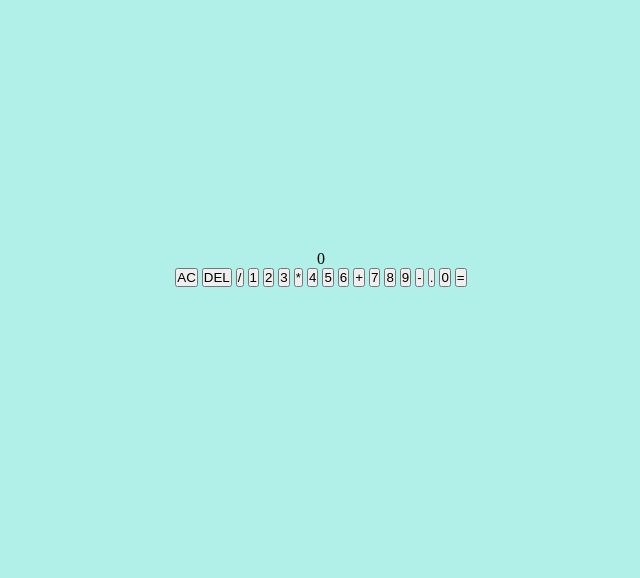
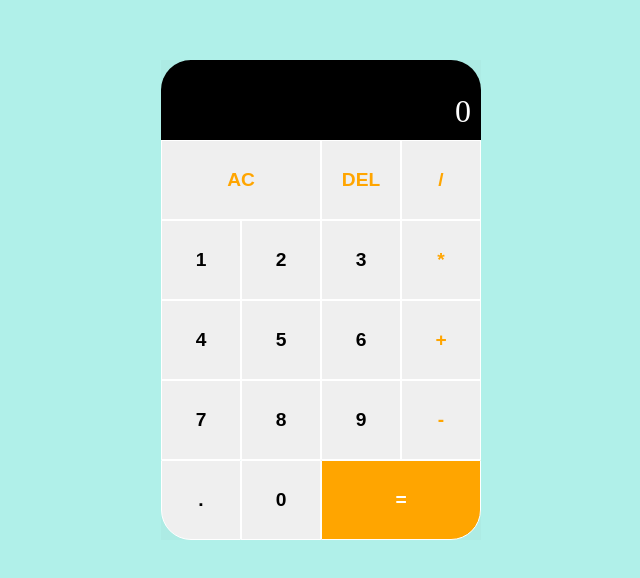
Before and after one commit to Alex44499/calculator, a plain HTML site: page index.html in a window 1280 px wide. Shown: the part 132-710 px from the top of the page, without its empty margins (319-959 px from the left). Drawn offline with Linux system fonts and the light colour scheme.

Commit message:
Re-create calculator interface(style from Poco)

```diff
--- a/style.css
+++ b/style.css
@@ -5,119 +5,93 @@
 }
 
 body {
-  min-height: 100vh;
-  display: flex;
-  justify-content: center;
-  align-items: center;
-
-  background-color: rgb(176, 240, 233);
-  background-color: radial-gradient(
-    circle,
-    rgba(176, 240, 233, 1) 0%,
-    rgba(78, 159, 208, 1) 100%
-  );
+  background: rgb(176, 240, 233);
 }
 
-.calculator-content {
-  display: flex;
-  justify-content: center;
-  align-items: center;
-  flex-direction: column;
 
-  width: 360px;
-  height: 440px;
 
-  font-family: 'Times New Roman', Times, serif;
-  font-size: x-large;
-  /* background-color: #4158d0;
-  background-image: linear-gradient(
-    43deg,
-    #4158d0 0%,
-    #c850c0 46%,
-    #ffcc70 100%
-  ); */
-  background-color: #ff3cac;
-  background-image: linear-gradient(
-    225deg,
-    #ff3cac 0%,
-    #784ba0 50%,
-    #2b86c5 100%
-  );
-
-  border-radius: 10px;
+.calculator{
+  min-height: 100vh;
+  position: relative;
 }
 
-.output {
-  display: flex;
+
+.content {
+  display: grid;
+  margin-top: 2em;
   justify-content: center;
+  align-content: center;
+  position:absolute;
+  top: 50%;
+  left: 50%;
+  transform:translate(-50%,-50%);
+  grid-template-columns: repeat(4,80px);
+  grid-template-rows:minmax(80px, auto)repeat(5,80px);
+
+
+
+  background: rgba(0, 0,0,0.02);
+  box-shadow: 20px 20px 60px #bebebe
+  -20px -20px 60px #ffffff;
 }
 
-.setOfButtons {
+.span{
+  grid-column: span 2;
+}
+
+
+.output{
+  grid-column: 1/5;
+  background: black;
+  color: white;
   display: flex;
-  justify-content: center;
-  align-items: center;
+  justify-content: space-between;
+  flex-direction: column;
+  align-items: flex-end;
+  padding: 10px;
+  word-wrap:break-word;
+  word-break: break-all;
+  border-top-right-radius: 30px  ;
+  border-top-left-radius: 30px  ;
 
 
 }
 
-.display {
-  width: 230px;
-  height: 70px;
-  background: rgba(0, 0, 0, 0.6);
-  border: solid 1px black;
+.equals{
+  border-bottom-right-radius: 30px  ;
+  background: orange;
+  color: #ffffff;
+}
+
+.operation,.delete,.clear{
+  color: orange;
+}
 
 
-  display: flex;
-  justify-content: flex-end;
-  align-items: center;
-  color: white;
-  border-radius: 10px;
-  margin: 5px;
-  }
-
-.button {
-  display: flex;
-  justify-content: center;
-  align-items: center;
-  width: 70px;
-  height: 70px;
-  border: solid 1px lawngreen;
-  transition-duration: 0.4s;
-  color: white;
-  border-radius: 10px;
-  margin: 5px;
-  font-weight: bold;
-  cursor: pointer;
+.dot{
+  border-bottom-left-radius: 30px  ;
 }
 
-.button:hover {
-  background-color: #4caf50;
-  color: white;
+.previous{
+  font-size: 1.4rem;
 }
 
-.button.yellow {
-  border: solid 1px yellow;
+
+.current{
+  font-size: 2rem;
 }
 
-.button.yellow:hover {
-  background-color: yellow;
-  color: white;
+.content button{
+  background: rgba(0, 0,0,);
+  border: 1px solid white;
+  outline: none;
+  transition: all.4s ease;
+  font-weight: bold;
+  font-size: larger;
 }
 
-.button.red {
-  border: solid 1px red;
+.content button:hover{
+  background: rgba(0, 0,0, 0.06);
+  border: 0;
+  outline: none;
 }
-
-.button.red:hover {
-  background-color: red;
-  color: white;
-}
-
-.button.blue {
-  border: solid 1px orange;
-}
-
-.button.blue:hover {
-  background-color: orange;
-  color: white;
-}
```
